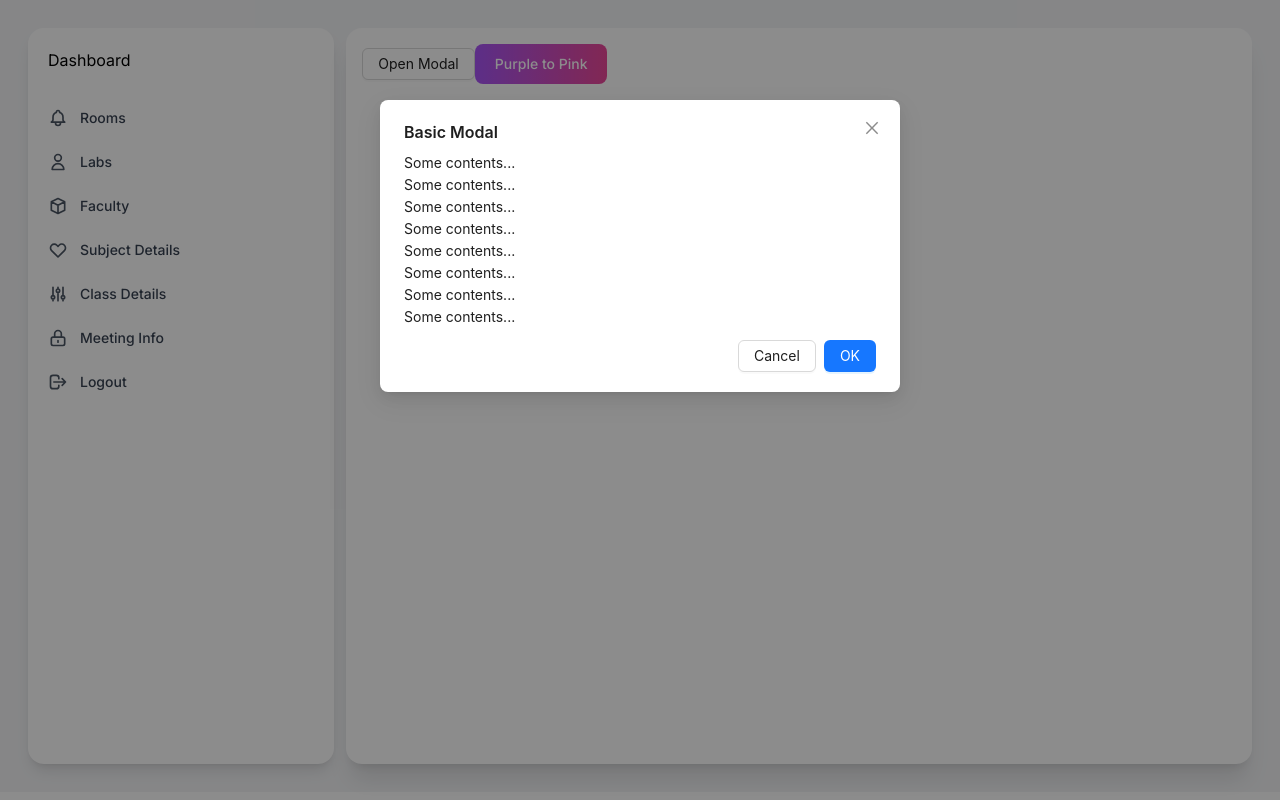
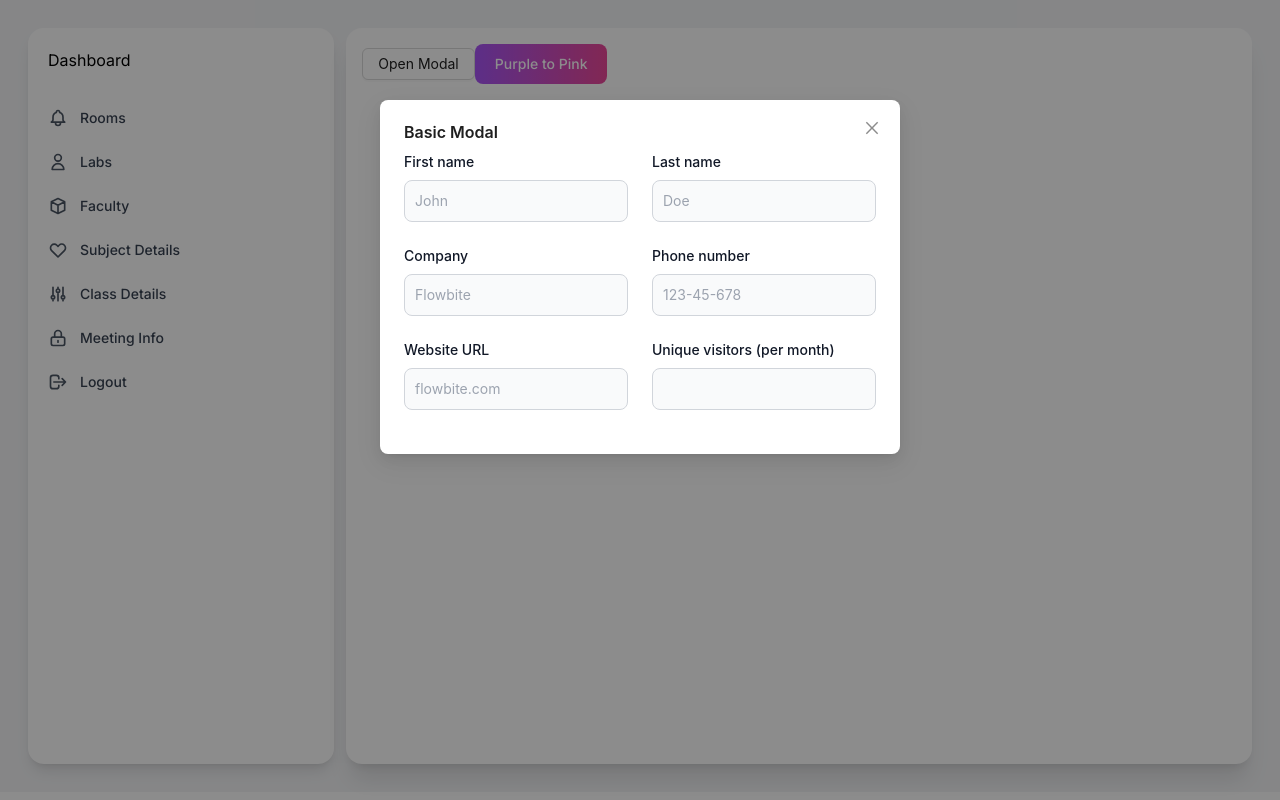
Before and after one commit to RavirajMhalsekar/timetable-generator, a Next.js app: page /components/dashboard/subjects in a window 1280 px wide. Both pictures are taken after a click on the button "Purple to Pink". Built offline with nearby package versions, Linux system fonts and the light colour scheme.

Commit message:
modal updated

```diff
--- a/app/components/dashboard/subjects/SubjectForm.tsx
+++ b/app/components/dashboard/subjects/SubjectForm.tsx
@@ -33,18 +33,84 @@ function SubjectForm() {
         open={isModalOpen}
         onOk={handleOk}
         onCancel={handleCancel}
+        footer={null}
       >
+        <div className="grid gap-6 mb-6 md:grid-cols-2">
+      <div>
+        <label htmlFor="first_name" className="block mb-2 text-sm font-medium text-gray-900 ">
+          First name
+        </label>
+        <input
+          type="text"
+          id="first_name"
+          className="bg-gray-50 border border-gray-300 text-gray-900 text-sm rounded-lg focus:ring-blue-500 focus:border-blue-500 block w-full p-2.5 "
+          placeholder="John"
+          required
+        />
+      </div>
+      <div>
+        <label htmlFor="last_name" className="block mb-2 text-sm font-medium text-gray-900 ">
+          Last name
+        </label>
+        <input
+          type="text"
+          id="last_name"
+          className="bg-gray-50 border border-gray-300 text-gray-900 text-sm rounded-lg focus:ring-blue-500 focus:border-blue-500 block w-full p-2.5 "
+          placeholder="Doe"
+          required
+        />
+      </div>
+      <div>
+        <label htmlFor="company" className="block mb-2 text-sm font-medium text-gray-900 ">
+          Company
+        </label>
+        <input
+          type="text"
+          id="company"
+          className="bg-gray-50 border border-gray-300 text-gray-900 text-sm rounded-lg focus:ring-blue-500 focus:border-blue-500 block w-full p-2.5 "
+          placeholder="Flowbite"
+          required
+        />
+      </div>
+      <div>
+        <label htmlFor="phone" className="block mb-2 text-sm font-medium text-gray-900 ">
+          Phone number
+        </label>
+        <input
+          type="tel"
+          id="phone"
+          className="bg-gray-50 border border-gray-300 text-gray-900 text-sm rounded-lg focus:ring-blue-500 focus:border-blue-500 block w-full p-2.5 "
+          placeholder="123-45-678"
+          pattern="[0-9]{3}-[0-9]{2}-[0-9]{3}"
+          required
+        />
+      </div>
+      <div>
+        <label htmlFor="website" className="block mb-2 text-sm font-medium text-gray-900 ">
+          Website URL
+        </label>
+        <input
+          type="url"
+          id="website"
+          className="bg-gray-50 border border-gray-300 text-gray-900 text-sm rounded-lg focus:ring-blue-500 focus:border-blue-500 block w-full p-2.5 "
+          placeholder="flowbite.com"
+          required
+        />
+      </div>
+      <div>
+        <label htmlFor="visitors" className="block mb-2 text-sm font-medium text-gray-900 ">
+          Unique visitors (per month)
+        </label>
+        <input
+          type="number"
+          id="visitors"
+          className="bg-gray-50 border border-gray-300 text-gray-900 text-sm rounded-lg focus:ring-blue-500 focus:border-blue-500 block w-full p-2.5"
+          placeholder=""
+          required
+        />
+      </div>
+    </div>
 
-        <p>Some contents...</p>
-        <p>Some contents...</p>
-        <p>Some contents...</p>
-
-        <p>Some contents...</p>
-        <p>Some contents...</p>
-
-        <p>Some contents...</p>
-        <p>Some contents...</p>
-        <p>Some contents...</p>
       </Modal>
     </div>
   );
```
